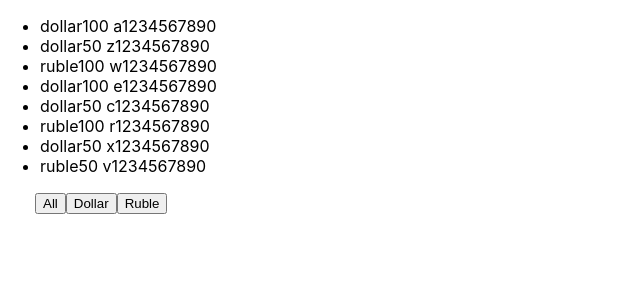
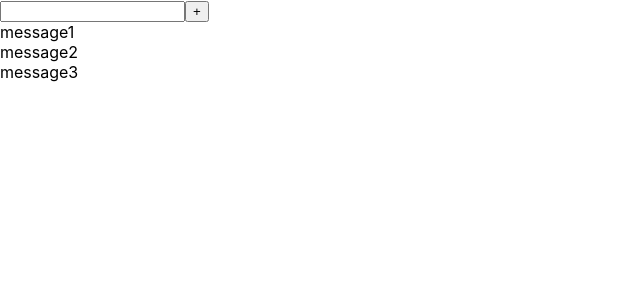
Before and after one commit to SerikovZhalgas/microtasks, a React (Create React App) app: page / in a window 1280 px wide. Shown: the top 300 px of the page, without its empty margins (0-640 px from the left). Built offline with nearby package versions, Linux system fonts and the light colour scheme.

Commit message:
Commit lesson about <Input>

```diff
--- /dev/null
+++ b/src/App4.tsx
@@ -0,0 +1,46 @@
+import React, {useState} from 'react';
+import './App.css';
+import {FullInput} from "./components/FullInput";
+import {Input} from "./components/Input";
+import {Button2} from "./components/Button2";
+
+
+
+const App4 = () => {
+    const [message, setMessage] = useState([
+        {message: 'message1'},
+        {message: 'message2'},
+        {message: 'message3'},
+    ])
+
+    let [title, setTitle] = useState('')
+
+    const onClickInputHundler = ()=> {
+        addMessage(title)
+        setTitle('')
+    }
+
+    const addMessage = (title:string) => {
+        let NewMessage = {message: title}
+        setMessage([NewMessage,...message]);
+    }
+
+    return (
+        <div>
+            {/*<FullInput addMessage={addMessage}/>*/}
+            <Input setTitle={setTitle} title={title}/>
+            <Button2 name={'+'} callBack={onClickInputHundler}/>
+            {/*<div>
+                <input/>
+                <button>+</button>
+            </div>*/}
+            {message.map((el, index) => {
+                return (
+                    <div key={index}>{el.message}</div>
+                )
+            })}
+        </div>
+    );
+}
+
+export default App4;
--- /dev/null
+++ b/src/components/Button2.tsx
@@ -0,0 +1,15 @@
+import React from 'react';
+
+type ButtonPropsType = {
+    name: string
+    callBack: ()=> void
+}
+
+export const Button2 = (props:ButtonPropsType) => {
+    const onClickInputHundler = () => {
+        props.callBack()
+    }
+    return (
+        <button onClick={onClickInputHundler}>{props.name}</button>
+    );
+};
--- /dev/null
+++ b/src/components/FullInput.tsx
@@ -0,0 +1,26 @@
+import React, {ChangeEvent, useState} from "react";
+
+
+type FullInputType = {
+    addMessage: (title:string)=>void
+}
+
+export const FullInput = (props:FullInputType) => {
+    let [title, setTitle] = useState('')
+
+    const onChangeInputHandler = (event: ChangeEvent<HTMLInputElement>) => {
+        setTitle(event.currentTarget.value)
+    }
+
+    const onClickInputHandler = ()=> {
+        props.addMessage(title)
+        setTitle('')
+    }
+
+    return (
+        <div>
+            <input value={title} onChange={onChangeInputHandler}/>
+            <button onClick={onClickInputHandler}>+</button>
+        </div>
+    )
+}
--- /dev/null
+++ b/src/components/Input.tsx
@@ -0,0 +1,15 @@
+import React, {ChangeEvent} from 'react';
+
+type InpitPropsType = {
+    setTitle: (title:string)=>void
+    title: string
+}
+
+export const Input = (props:InpitPropsType) => {
+    const onChangeInputHandler = (event: ChangeEvent<HTMLInputElement>) => {
+        props.setTitle(event.currentTarget.value)
+    }
+    return (
+            <input value={props.title} onChange={onChangeInputHandler}/>
+    );
+};
--- a/src/index.tsx
+++ b/src/index.tsx
@@ -6,6 +6,7 @@ import reportWebVitals from './reportWebVitals';
 import NewComponent from "./NewComponent";
 import App2 from './App2'
 import App3 from "./App3";
+import App4 from "./App4";
 
 /*const topCars = [
     {id: 1, manufacturer: 'BMW', model: 'm5cs'},
@@ -31,7 +32,7 @@ const root = ReactDOM.createRoot(
 );
 root.render(
   <React.StrictMode>
-    <App3/>
+    <App4/>
   </React.StrictMode>
 );
 
```
